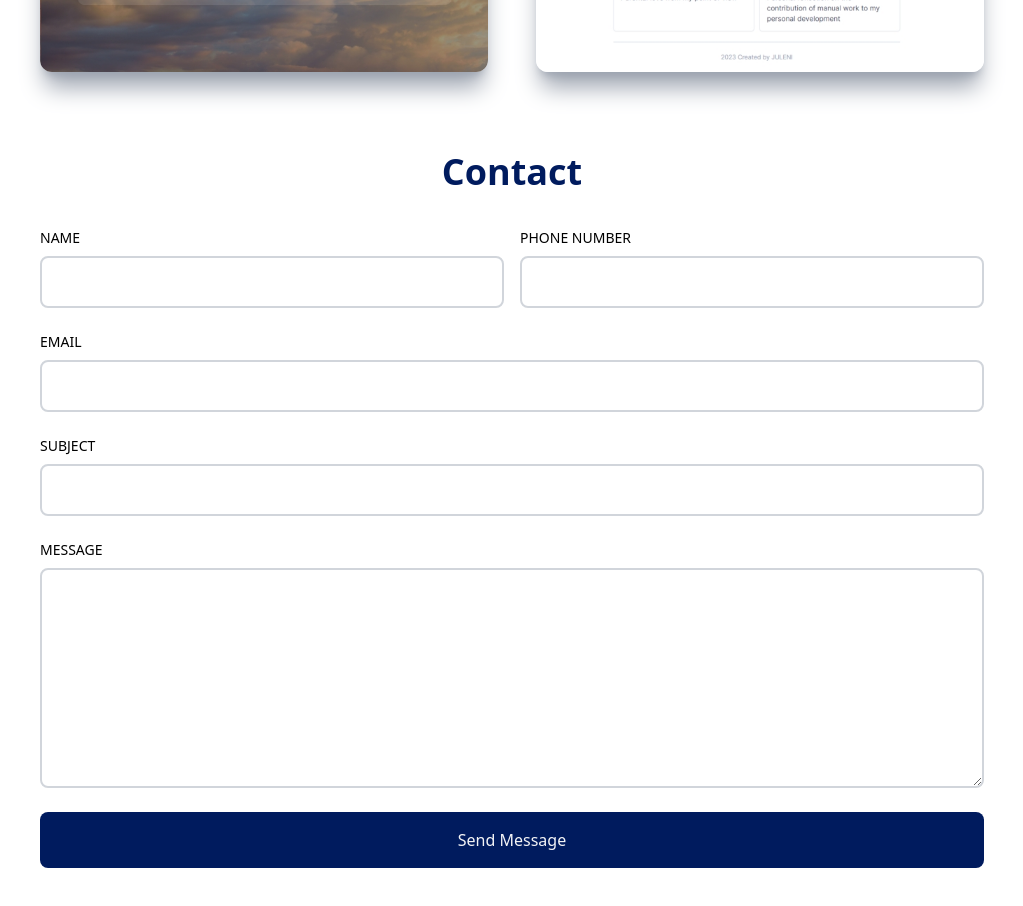
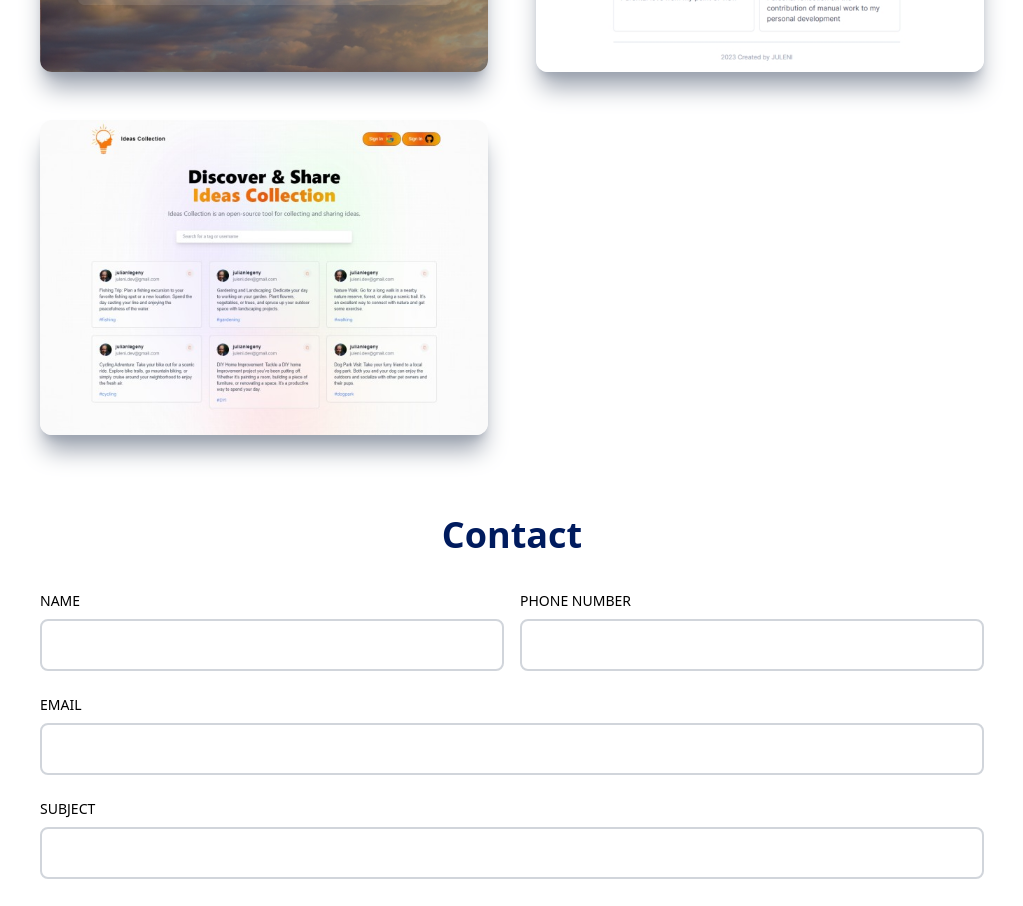
Before and after one commit to juleni/portfolio, a React (Vite) app: page / in a window 1280 px wide. Shown: the part 3500-4406 px from the top of the page, without its empty margins (160-1183 px from the left). Built offline with nearby package versions, Linux system fonts and the light colour scheme.

Commit message:
Added Ideas Collection project

```diff
--- a/src/components/Projects.jsx
+++ b/src/components/Projects.jsx
@@ -1,4 +1,5 @@
 import aiImageGenImg from "../assets/ai-image-generator.jpg";
+import IdeasCollectionImg from "../assets/ideas-collection.jpg";
 import memoriesImg from "../assets/memories.jpg";
 import myMarkdownBlogImg from "../assets/my-markdown-blog.jpg";
 import qrCodeGenImg from "../assets/qr-code-generator.jpg";
@@ -26,6 +27,7 @@ const Projects = () => {
   // https://juleni.github.io/weather-app/
   // https://blog-markdown-git-main-juleni.vercel.app/
   // https://juleni.github.io/blog/
+  // https://ideas-collection-dgzds9s7l-juleni.vercel.app/
 
   return (
     <div
@@ -99,6 +101,11 @@ const Projects = () => {
           title="My Markdown Blog"
           url={"https://juleni.github.io/blog/"}
         />
+        <ProjectItem
+          img={IdeasCollectionImg}
+          title="Ideas Collection"
+          url={"https://ideas-collection-dgzds9s7l-juleni.vercel.app/"}
+        />
       </div>
     </div>
   );
```
Also changed, not shown: src/assets/ideas-collection.jpg (added).
